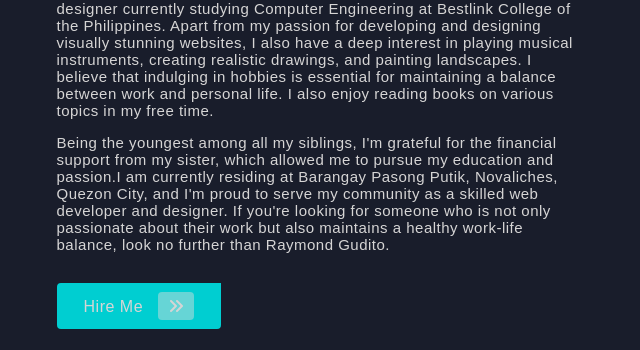
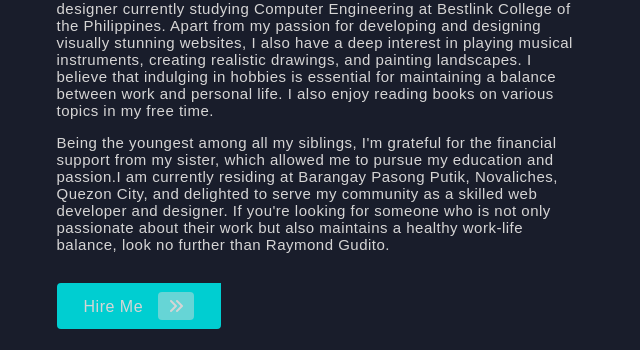
Before and after one commit to Raymond0627/raymond.gudito.com, a plain HTML site: page index.html in a window 1280 px wide. Shown: the part 822-1172 px from the top of the page, 19-659 px from the left. Drawn offline with Linux system fonts and the light colour scheme.

Commit message:
Update index.html

```diff
--- a/index.html
+++ b/index.html
@@ -81,7 +81,7 @@
                         various topics in my free time.</p>
                     <p>Being the youngest among all my siblings, I'm grateful for the financial support from my sister,
                         which allowed me to pursue my education and passion.I am currently residing at Barangay Pasong Putik,
-                        Novaliches, Quezon City, and I'm proud to serve my community as a skilled web developer and
+                        Novaliches, Quezon City, and delighted to serve my community as a skilled web developer and
                         designer. If you're looking for someone who is not only passionate about their work but also
                         maintains a healthy work-life balance, look no further than Raymond Gudito.</p>
                     <a href="#">Hire Me <i class="fa-solid fa-angles-right"></i></a>
```
